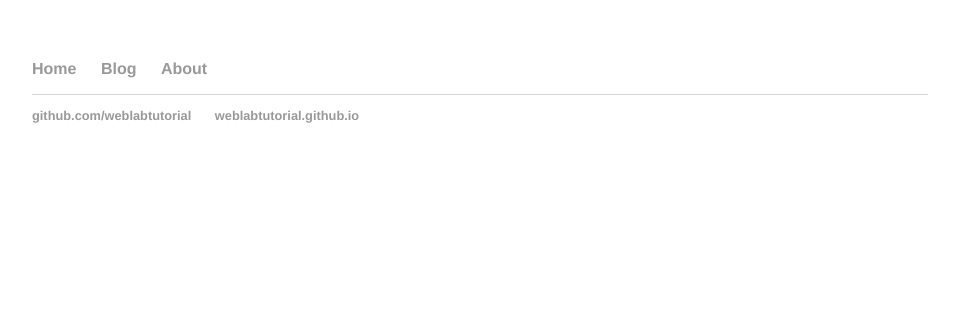
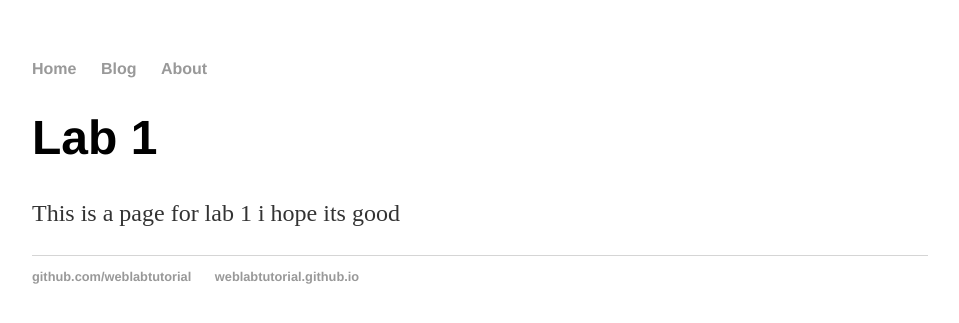
Before and after one commit to Ade20150/ade20150.github.io, a Jekyll site: the page built from about/index.html, in a window 1280 px wide. Shown: the top 323 px of the page, without its empty margins (160-1119 px from the left). Built offline with Jekyll 4.4.1, drawn with Linux system fonts in a browser that asks for light colours.

Commit message:
Adding a blurb to the about page

```diff
--- a/about/index.html
+++ b/about/index.html
@@ -1,5 +1,8 @@
 ---
 layout: default
+title: About
 ---
-<ul class="about1">
-</ul>
+<div class="blurb">
+  <h1>Lab 1</h1>
+  <p>This is a page for lab 1 i hope its good</p>
+</div>
```
